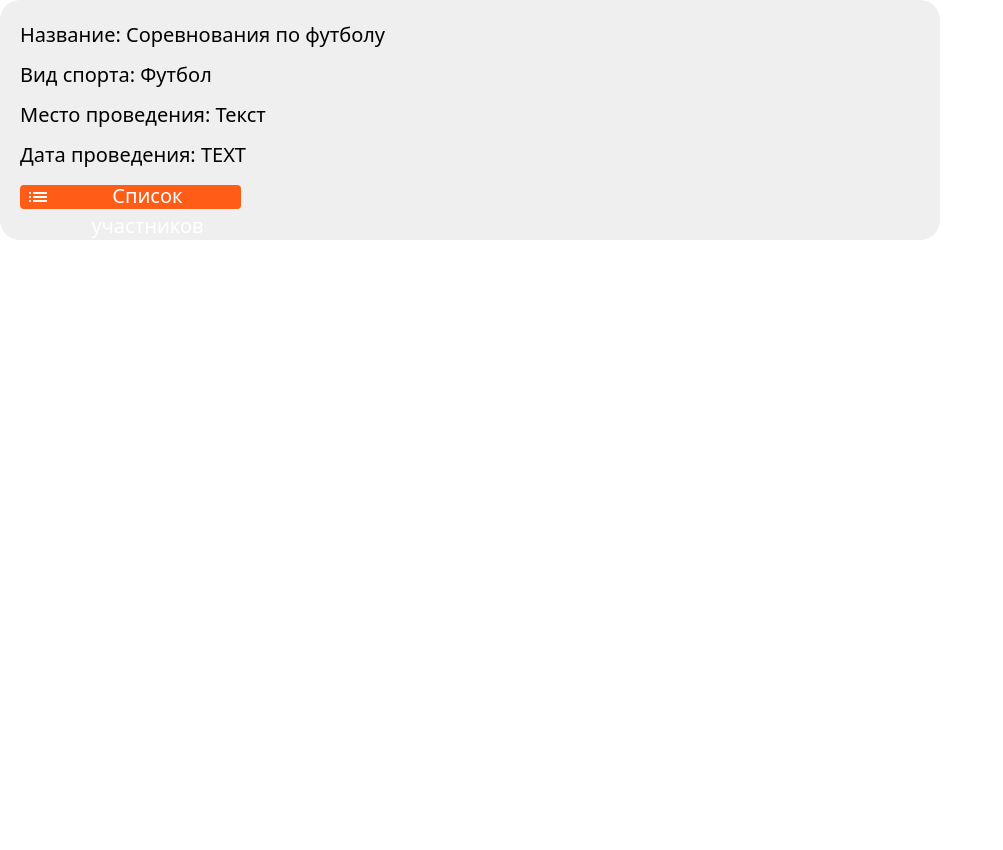
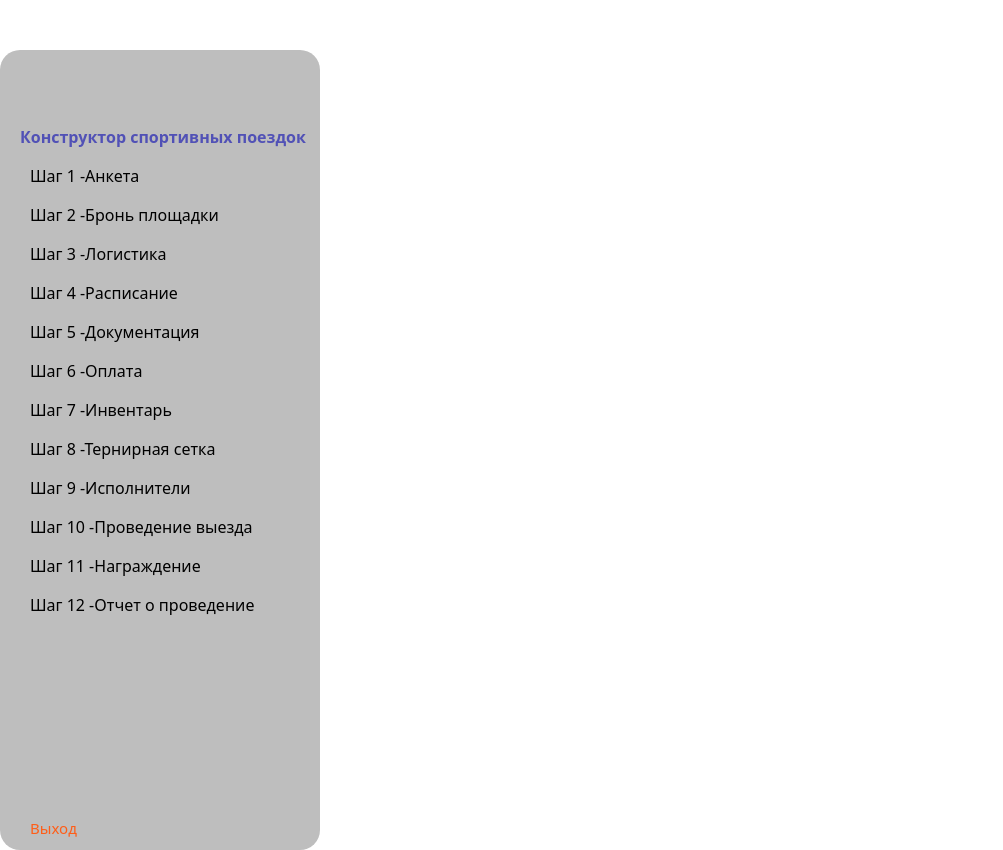
Before and after one commit to engione/my_facets_app, a React (Vite) app: page / in a window 1280 px wide. Shown: the whole page, without its empty margins (0-1003 px from the left). Before the commit the page ends 800 px from the top, so only its background shows below. Built offline with nearby package versions, Linux system fonts and the light colour scheme.

Commit message:
меню

```diff
--- a/src/App.tsx
+++ b/src/App.tsx
@@ -1,13 +1,11 @@
-import { MainPage } from "./pages/MainPage";
-import "./App.css";
-import { AuthForm } from "./components/AuthForm/Auth";
-import { Questionare } from "./components/Questionare/Questionare";
+
+import { MainProfile } from "./components/MainProfile/MainProfile";
 
 
 export function App() {
   return (
     <>
-      <Questionare />
+      <MainProfile />
         {/*<MainPage />*/}
         {/* <AuthForm /> */}
 
--- /dev/null
+++ b/src/components/MainProfile/MainProfile.scss
@@ -0,0 +1,28 @@
+.exet
+{
+  font-size: 15px;
+  color:  #FF5D17;
+  margin-top: 200px;
+  margin-left: 10px;
+}
+.back
+{
+  background-color: rgb(190, 190, 190);
+  border-radius: 20px;
+  padding-left: 20px;
+  padding-top: 25px;
+  width: 320px;
+  height: 800px;
+  margin-top: 50px;
+}
+.text
+{
+  margin-top: 15px;
+  margin-left: 10px;
+}
+.const
+{
+  margin-top: 50px;
+  font-weight: 850;
+  color: rgb(81, 81, 182) ;
+}
--- /dev/null
+++ b/src/components/MainProfile/MainProfile.tsx
@@ -0,0 +1,23 @@
+import "./MainProfile.scss";
+
+export const MainProfile = () => {
+  return (
+    <div className="back">
+        <p className="const">Конструктор спортивных поездок</p>
+         <p className="text"> Шаг 1 -Анкета</p>
+         <p className="text">Шаг 2 -Бронь площадки</p>
+         <p className="text">Шаг 3 -Логистика</p>
+         <p className="text">Шаг 4 -Расписание</p>
+         <p className="text">Шаг 5 -Документация</p>
+         <p className="text">Шаг 6 -Оплата</p>
+         <p className="text">Шаг 7 -Инвентарь</p>
+         <p className="text">Шаг 8 -Тернирная сетка</p>
+         <p className="text">Шаг 9 -Исполнители</p>
+         <p className="text">Шаг 10 -Проведение выезда</p>
+         <p className="text">Шаг 11 -Награждение</p>
+         <p className="text">Шаг 12 -Отчет о проведение</p>
+         <p className="exet">Выход</p>
+
+    </div>
+  );
+};
```
